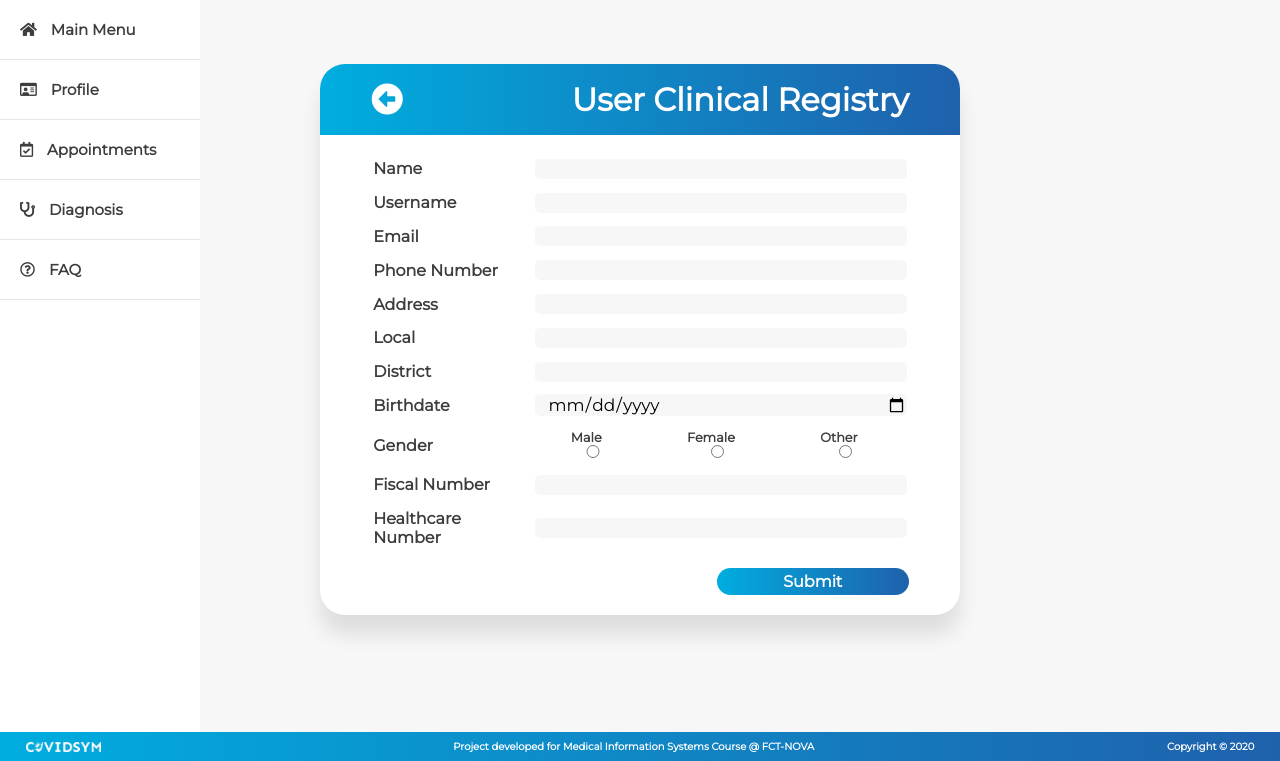
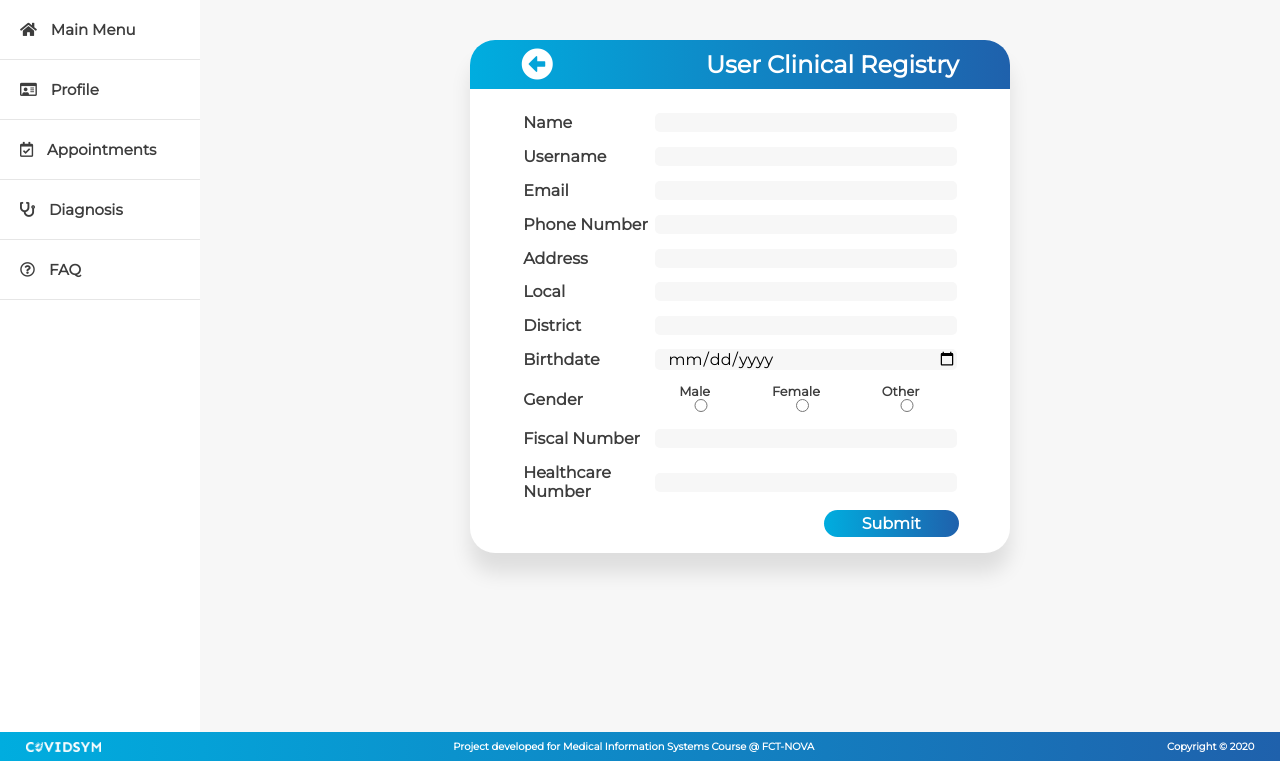
Before and after one commit to pmsdOliveira/covidsym, a PHP site: page /registry/userClinicalRegistry.php in a window 1280 px wide. Shown: the part 39-800 px from the top of the page. Run offline with PHP 8.4, Linux system fonts and the light colour scheme.

Commit message:
Small centering fixes in user pages

```diff
--- a/css/registry.css
+++ b/css/registry.css
@@ -19,9 +19,15 @@ body {
 
 .wrapper {
   display: flex;
+  flex-flow: row nowrap;
   justify-content: space-between;
-    flex-flow: row nowrap;
-    height: max-content;
+}
+
+.content-wrapper {
+  display: grid;
+  place-items: center;
+  margin-left: 200px;
+  width: 100%;
 }
 
 .modal {
@@ -30,42 +36,40 @@ body {
   -webkit-box-shadow: 0 20px 20px 0 rgba(0, 0, 0, 0.1);
   -moz-box-shadow: 0 20px 20px 0 rgba(0, 0, 0, 0.1);
   box-shadow: 0 20px 20px 0 rgba(0, 0, 0, 0.1);
-  display: block;
-  margin: 5% auto;
+  margin: 5vh 0;
   width: 50%;
 }
 
 .modal-header {
+  align-items: center;
   background: linear-gradient(270deg, var(--darkerColor), var(--lighterColor));
   border-radius: 25px 25px 0 0;
   display: flex;
   flex-flow: row nowrap;
   justify-content: space-between;
-  padding: 2vh 4vw;
+  padding: 1vh 4vw;
   margin: 0 0 2vh 0;
   width: 100%;
 }
 
 .modal-header h1 {
   color: white;
-  font-size: 32px;
+  font-size: 1.5rem;
 }
 
 .goBackBtn {
   color: white;
-  font-size: 32px;
-  padding: 0.5% 0;
-  transition: 0.3s;
+  font-size: 2rem;
+  transition: all 0.3s ease;
 }
 
 .goBackBtn:hover {
   cursor: pointer;
-  transition: 0.3s;
 }
 
 .goBackBtn:active {
   transform: scale(0.9);
-  transition: 0.3s;
+  transition: all 0.3s ease;
 }
 
 .form {
@@ -84,7 +88,7 @@ body {
   background: var(--backgroundColor);
   border: 0px;
   border-radius: 5px;
-  font-size: 17px;
+  font-size: 1rem;
   outline: none;
   padding-left: 1vw;
   transition: all 0.3s ease;
@@ -97,7 +101,7 @@ body {
   justify-content: space-around;
 }
 
-input[type="submit"] {
+form input[type="submit"] {
   background: linear-gradient(270deg, var(--darkerColor), var(--lighterColor));
   border: none;
   border-radius: 25px;
@@ -105,12 +109,13 @@ input[type="submit"] {
   cursor: pointer;
   font-size: 1rem;
   font-weight: bold;
-  margin: 2% 0 3% 31vw;
+  margin: 0 0 3% 65.5%;
+  outline: none;
   padding: 0.5vh 0;
   transition: all 0.3s ease;
-  width: 30%;
+  width: 25%;
 }
 
-input[type="submit"]:active {
+form input[type="submit"]:active {
   transform: scale(0.95);
 }
--- /dev/null
+++ b/js/userClinicalRegistry.js
@@ -0,0 +1,3 @@
+<script>
+
+</script>
--- a/registry/userClinicalRegistry.php
+++ b/registry/userClinicalRegistry.php
@@ -18,6 +18,7 @@
         <div class="wrapper">
             <?php include "../commons/sidebar.php"; ?>
 
+            <div class="content-wrapper">
                 <div class="modal">
                     <div class="modal-header">
                         <i class="fas fa-arrow-alt-circle-left goBackBtn">
@@ -82,7 +83,10 @@
                     </form>
                 </div>
             </div>
+        </div>
 
         <?php include('../commons/footer.php'); ?>
+
+        <script src="../js/userClinicalRegistry.js"></script>
     </body>
 </html>
```
Also changed, not shown: css/selectMedic.css (+13 -11 lines), registry/userSelectMedic.php (+3 -5 lines). Lines whose indentation alone changed are shown as unchanged.
